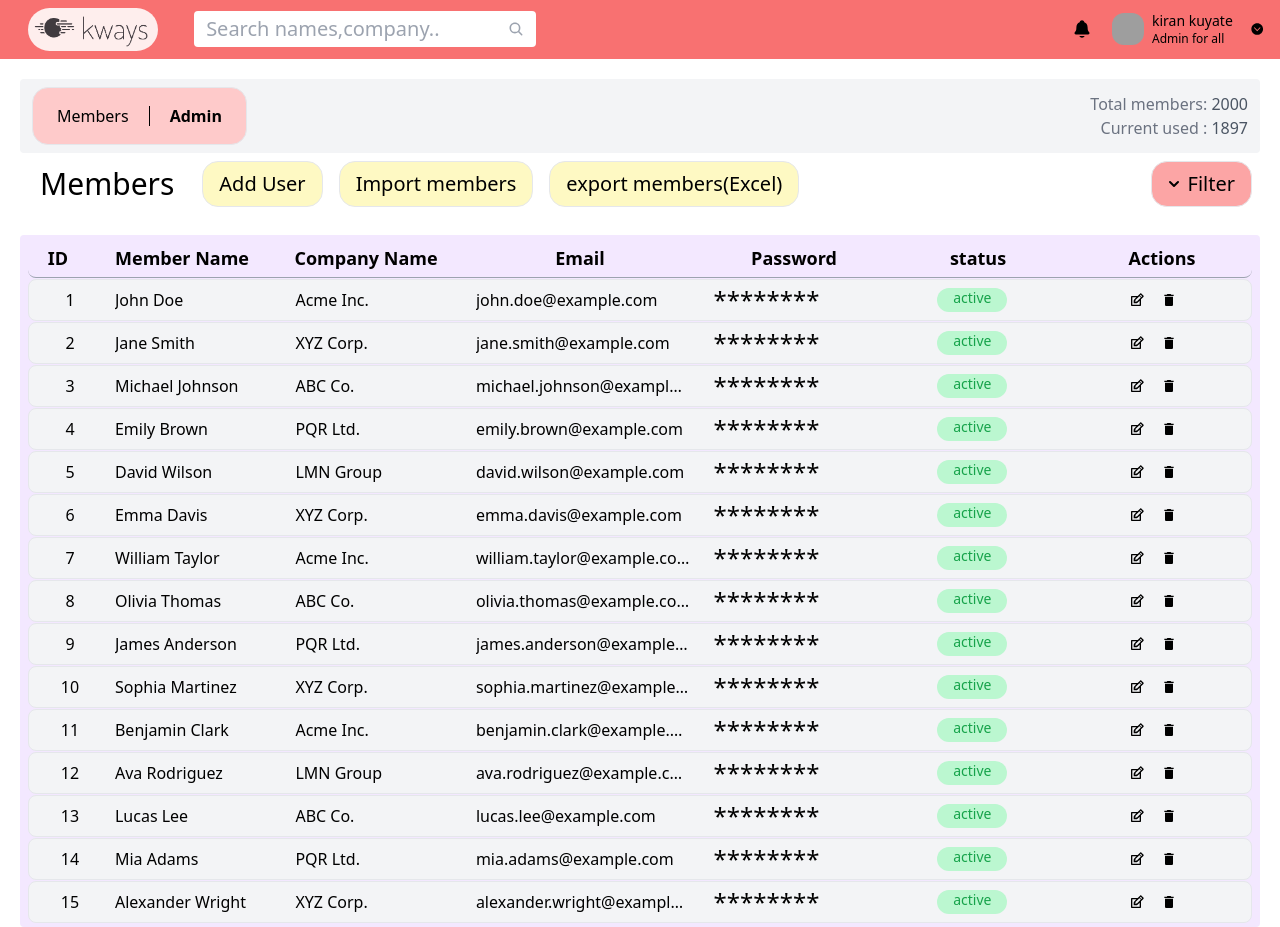
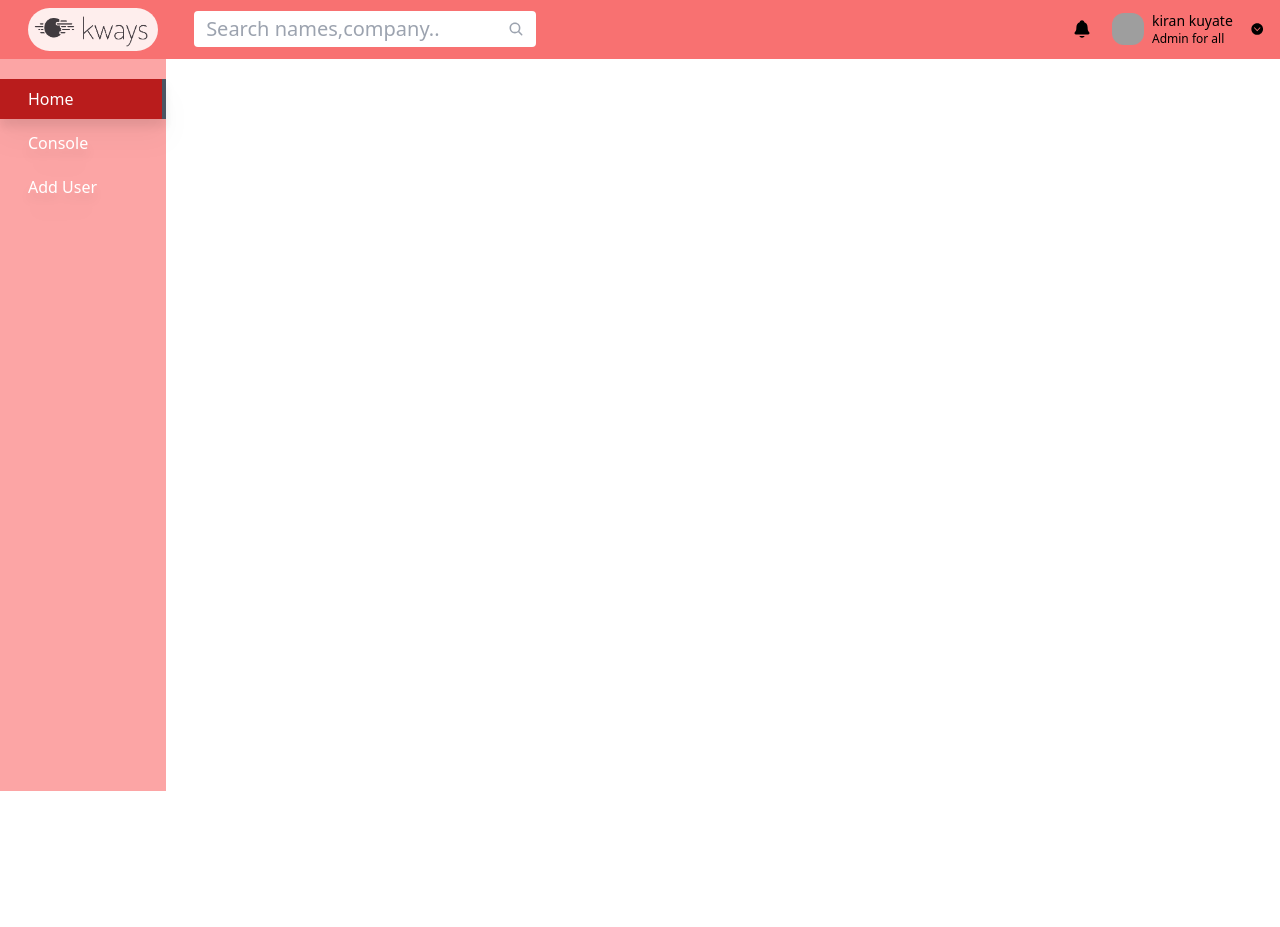
Before and after one commit to kirankuyate2157/employeeManagment, a React (Vite) app: page / in a window 1280 px wide. After the commit the page ends 800 px from the top, so only its background shows below. Built offline with nearby package versions, Linux system fonts and the light colour scheme; grey boxes are pictures that could not be loaded.

Commit message:
console,add usr ✌

```diff
--- /dev/null
+++ b/src/components/Adduser.jsx
@@ -0,0 +1,147 @@
+import React, { useState } from "react";
+
+const Adduser = ({ addUser }) => {
+  const [user, setUser] = useState({
+    id: "",
+    name: "",
+    company: "",
+    email: "",
+    password: "",
+    confirmPassword: "",
+    status: "",
+  });
+
+  const handleChange = (event) => {
+    const { name, value } = event.target;
+    setUser({ ...user, [name]: value });
+  };
+
+  const handleSubmit = (event) => {
+    event.preventDefault();
+    addUser(user);
+    setUser({
+      id: "",
+      name: "",
+      company: "",
+      email: "",
+      password: "",
+      confirmPassword: "",
+      status: "",
+    });
+  };
+
+  return (
+    <form
+      onSubmit={handleSubmit}
+      className='bg-white shadow-md rounded px-8 pt-6 pb-8 mb-4'
+    >
+      <div className='mb-4'>
+        <label htmlFor='id' className='block text-gray-700 font-bold mb-2'>
+          ID
+        </label>
+        <input
+          type='text'
+          name='id'
+          id='id'
+          value={user.id}
+          onChange={handleChange}
+          className='shadow appearance-none border rounded w-full py-2 px-3 text-gray-700 leading-tight focus:outline-none focus:shadow-outline'
+        />
+      </div>
+      <div className='mb-4'>
+        <label htmlFor='name' className='block text-gray-700 font-bold mb-2'>
+          Member Name
+        </label>
+        <input
+          type='text'
+          name='name'
+          id='name'
+          value={user.name}
+          onChange={handleChange}
+          className='shadow appearance-none border rounded w-full py-2 px-3 text-gray-700 leading-tight focus:outline-none focus:shadow-outline'
+        />
+      </div>
+      <div className='mb-4'>
+        <label htmlFor='company' className='block text-gray-700 font-bold mb-2'>
+          Company Name
+        </label>
+        <input
+          type='text'
+          name='company'
+          id='company'
+          value={user.company}
+          onChange={handleChange}
+          className='shadow appearance-none border rounded w-full py-2 px-3 text-gray-700 leading-tight focus:outline-none focus:shadow-outline'
+        />
+      </div>
+      <div className='mb-4'>
+        <label htmlFor='email' className='block text-gray-700 font-bold mb-2'>
+          Email
+        </label>
+        <input
+          type='email'
+          name='email'
+          id='email'
+          value={user.email}
+          onChange={handleChange}
+          className='shadow appearance-none border rounded w-full py-2 px-3 text-gray-700 leading-tight focus:outline-none focus:shadow-outline'
+        />
+      </div>
+      <div className='mb-4'>
+        <label
+          htmlFor='password'
+          className='block text-gray-700 font-bold mb-2'
+        >
+          Password
+        </label>
+        <input
+          type='password'
+          name='password'
+          id='password'
+          value={user.password}
+          onChange={handleChange}
+          className='shadow appearance-none border rounded w-full py-2 px-3 text-gray-700 leading-tight focus:outline-none focus:shadow-outline'
+        />
+      </div>
+      <div className='mb-4'>
+        <label
+          htmlFor='confirmPassword'
+          className='block text-gray-700 font-bold mb-2'
+        >
+          Confirm Password
+        </label>
+        <input
+          type='password'
+          name='confirmPassword'
+          id='confirmPassword'
+          value={user.confirmPassword}
+          onChange={handleChange}
+          className='shadow appearance-none border rounded w-full py-2 px-3 text-gray-700 leading-tight focus:outline-none focus:shadow-outline'
+        />
+      </div>
+      <div className='mb-4'>
+        <label htmlFor='status' className='block text-gray-700 font-bold mb-2'>
+          Status
+        </label>
+        <input
+          type='text'
+          name='status'
+          id='status'
+          value={user.status}
+          onChange={handleChange}
+          className='shadow appearance-none border rounded w-full py-2 px-3 text-gray-700 leading-tight focus:outline-none focus:shadow-outline'
+        />
+      </div>
+      <div className='flex items-center justify-end'>
+        <button
+          type='submit'
+          className='bg-blue-500 hover:bg-blue-700 text-white font-bold py-2 px-4 rounded focus:outline-none focus:shadow-outline'
+        >
+          Add User
+        </button>
+      </div>
+    </form>
+  );
+};
+
+export default Adduser;
--- a/src/components/Console.jsx
+++ b/src/components/Console.jsx
@@ -1,70 +1,76 @@
 import React, { useState } from "react";
-import Tabs from "./Tabs";
-import { HiChevronLeft, HiChevronDown } from "react-icons/hi";
-import Table from "./Table";
+
 import Nav from "./Nav";
+import Usrdata from "./Usrdata";
+import Adduser from "./Adduser";
 
 const Console = () => {
-  const [open, setOpen] = useState(false);
-  const [adminAccess, setAdminAccess] = useState(false);
-  const toggleOpen = () => {
-    setOpen(!open);
+  const [activeTab, setActiveTab] = useState("Home");
+
+  const handleTabClick = (tab) => {
+    setActiveTab(tab);
   };
-  const toggleAdminAccess = () => {
-    setAdminAccess(!adminAccess);
+
+  const renderComponent = () => {
+    if (activeTab === "Home") {
+      return null; // Replace with the component you want to render for the "Home" tab
+    } else if (activeTab === "Console") {
+      return <Usrdata />;
+    } else if (activeTab === "Add User") {
+      return <Adduser />;
+    } else {
+      return null;
+    }
   };
 
   return (
     <div className=''>
       {/* tabs */}
       <Nav />
-      <div className='m-5'>
-        <div className='flex flex-row justify-between bg-gray-100 border-none rounded px-3'>
-          <div className='bg-red-200 flex gap-5 px-6 py-4 my-2  items-center border rounded-2xl'>
-            <h1
-              className={`${adminAccess ? "font-semibold" : "font-normal"}`}
-              onClick={toggleAdminAccess}
-            >
-              Members
-            </h1>
-            <span className='w-[1px] bg-black h-4/5' />
-            <h1
-              className={`${adminAccess ? "font-normal" : "font-semibold"}`}
-              onClick={toggleAdminAccess}
-            >
-              Admin
-            </h1>
-          </div>
-          <div className='flex flex-col justify-center text-gray-500 font-medium items-end'>
-            <h1>
-              Total members: <span className='text-gray-600'>2000</span>
-            </h1>
-            <h1>
-              Current used : <span className='text-gray-600'>1897</span>
-            </h1>
+      <div className='flex flex-row w-full'>
+        <div className='bg-red-300 w-[13%]'>
+          <div className='h-[89vh]'>
+            <ul className='gap-1 flex flex-col my-5 '>
+              <li
+                className={`w-full drop-shadow-xl flex p-2 justify-starts pl-7 ${
+                  activeTab === "Home"
+                    ? "bg-red-700 border-r-4 border-gray-600"
+                    : ""
+                } items-center`}
+                onClick={() => handleTabClick("Home")}
+              >
+                <a href='#' className='text-white'>
+                  Home
+                </a>
+              </li>
+              <li
+                className={`w-full drop-shadow-xl flex p-2 justify-starts pl-7 ${
+                  activeTab === "Console"
+                    ? "bg-red-700 border-r-4 border-gray-600"
+                    : ""
+                } items-center`}
+                onClick={() => handleTabClick("Console")}
+              >
+                <a href='#' className='text-white'>
+                  Console
+                </a>
+              </li>
+              <li
+                className={`w-full drop-shadow-xl flex p-2 justify-starts pl-7 ${
+                  activeTab === "Add User"
+                    ? "bg-red-700 border-r-4 border-gray-600"
+                    : ""
+                } items-center`}
+                onClick={() => handleTabClick("Add User")}
+              >
+                <a href='#' className='text-white'>
+                  Add User
+                </a>
+              </li>
+            </ul>
           </div>
         </div>
-        <div className='gap-5 flex justify-between'>
-          <div className='flex'>
-            <h1 className='text-3xl flex justify-center items-center p-2 px-5'>
-              Members
-            </h1>
-            <Tabs title='Add User' />
-            <Tabs title='Import members' />
-            <Tabs title='export members(Excel)' />
-          </div>
-          <div
-            className={`hover:cursor-pointer py-1 px-3 pr-4  m-2 border rounded-2xl flex justify-center items-center text-xl font-medium bg-red-300`}
-            onClick={toggleOpen}
-          >
-            {open ? <HiChevronLeft /> : <HiChevronDown />}
-            <h1 className=' flex items-center pl-1'>Filter</h1>
-          </div>
-        </div>
-      </div>
-      {/* tables */}
-      <div className='bg-purple-100 mx-5 p-1 border-none rounded'>
-        <Table />
+        <div className='w-[87%]'>{renderComponent()}</div>
       </div>
     </div>
   );
--- /dev/null
+++ b/src/components/Sidebar.jsx
@@ -0,0 +1,52 @@
+import React, { useState } from "react";
+
+const Sidebar = () => {
+  const [activeTab, setActiveTab] = useState("Home");
+
+  const handleTabClick = (tab) => {
+    setActiveTab(tab);
+  };
+
+  return (
+    <div className='h-[89vh]'>
+      <ul className='gap-1 flex flex-col my-5 '>
+        <li
+          className={`w-full drop-shadow-xl flex p-2 justify-starts pl-7 ${
+            activeTab === "Home" ? "bg-red-700 border-r-4 border-gray-600" : ""
+          } items-center`}
+          onClick={() => handleTabClick("Home")}
+        >
+          <a href='#' className='text-white'>
+            Home
+          </a>
+        </li>
+        <li
+          className={`w-full drop-shadow-xl flex p-2 justify-starts pl-7 ${
+            activeTab === "Console"
+              ? "bg-red-700 border-r-4 border-gray-600"
+              : ""
+          } items-center`}
+          onClick={() => handleTabClick("Console")}
+        >
+          <a href='#' className='text-white'>
+            Console
+          </a>
+        </li>
+        <li
+          className={`w-full drop-shadow-xl flex p-2 justify-starts pl-7 ${
+            activeTab === "Add User"
+              ? "bg-red-700 border-r-4 border-gray-600"
+              : ""
+          } items-center`}
+          onClick={() => handleTabClick("Add User")}
+        >
+          <a href='#' className='text-white'>
+            Add User
+          </a>
+        </li>
+      </ul>
+    </div>
+  );
+};
+
+export default Sidebar;
--- /dev/null
+++ b/src/components/Usrdata.jsx
@@ -0,0 +1,71 @@
+import React, { useState } from "react";
+import Tabs from "./Tabs";
+import { HiChevronLeft, HiChevronDown } from "react-icons/hi";
+import Table from "./Table";
+
+const Usrdata = () => {
+  const [open, setOpen] = useState(false);
+  const [adminAccess, setAdminAccess] = useState(false);
+  const toggleOpen = () => {
+    setOpen(!open);
+  };
+  const toggleAdminAccess = () => {
+    setAdminAccess(!adminAccess);
+  };
+  return (
+    <>
+      <div className='w-full'>
+        <div className='m-5'>
+          <div className='flex flex-row justify-between bg-gray-100 border-none rounded px-3'>
+            <div className='bg-red-200 flex gap-5 px-6 py-4 my-2  items-center border rounded-2xl'>
+              <h1
+                className={`${adminAccess ? "font-semibold" : "font-normal"}`}
+                onClick={toggleAdminAccess}
+              >
+                Members
+              </h1>
+              <span className='w-[1px] bg-black h-4/5' />
+              <h1
+                className={`${adminAccess ? "font-normal" : "font-semibold"}`}
+                onClick={toggleAdminAccess}
+              >
+                Admin
+              </h1>
+            </div>
+            <div className='flex flex-col justify-center text-gray-500 font-medium items-end'>
+              <h1>
+                Total members: <span className='text-gray-600'>2000</span>
+              </h1>
+              <h1>
+                Current used : <span className='text-gray-600'>1897</span>
+              </h1>
+            </div>
+          </div>
+          <div className='gap-5 flex justify-between'>
+            <div className='flex'>
+              <h1 className='text-3xl flex justify-center items-center p-2 px-5'>
+                Members
+              </h1>
+              <Tabs title='Add User' />
+              <Tabs title='Import members' />
+              <Tabs title='export members(Excel)' />
+            </div>
+            <div
+              className={`hover:cursor-pointer py-1 px-3 pr-4  m-2 border rounded-2xl flex justify-center items-center text-xl font-medium bg-red-300`}
+              onClick={toggleOpen}
+            >
+              {open ? <HiChevronLeft /> : <HiChevronDown />}
+              <h1 className=' flex items-center pl-1'>Filter</h1>
+            </div>
+          </div>
+        </div>
+        {/* tables */}
+        <div className='bg-purple-100 mx-5 p-1 border-none rounded'>
+          <Table />
+        </div>
+      </div>
+    </>
+  );
+};
+
+export default Usrdata;
```
